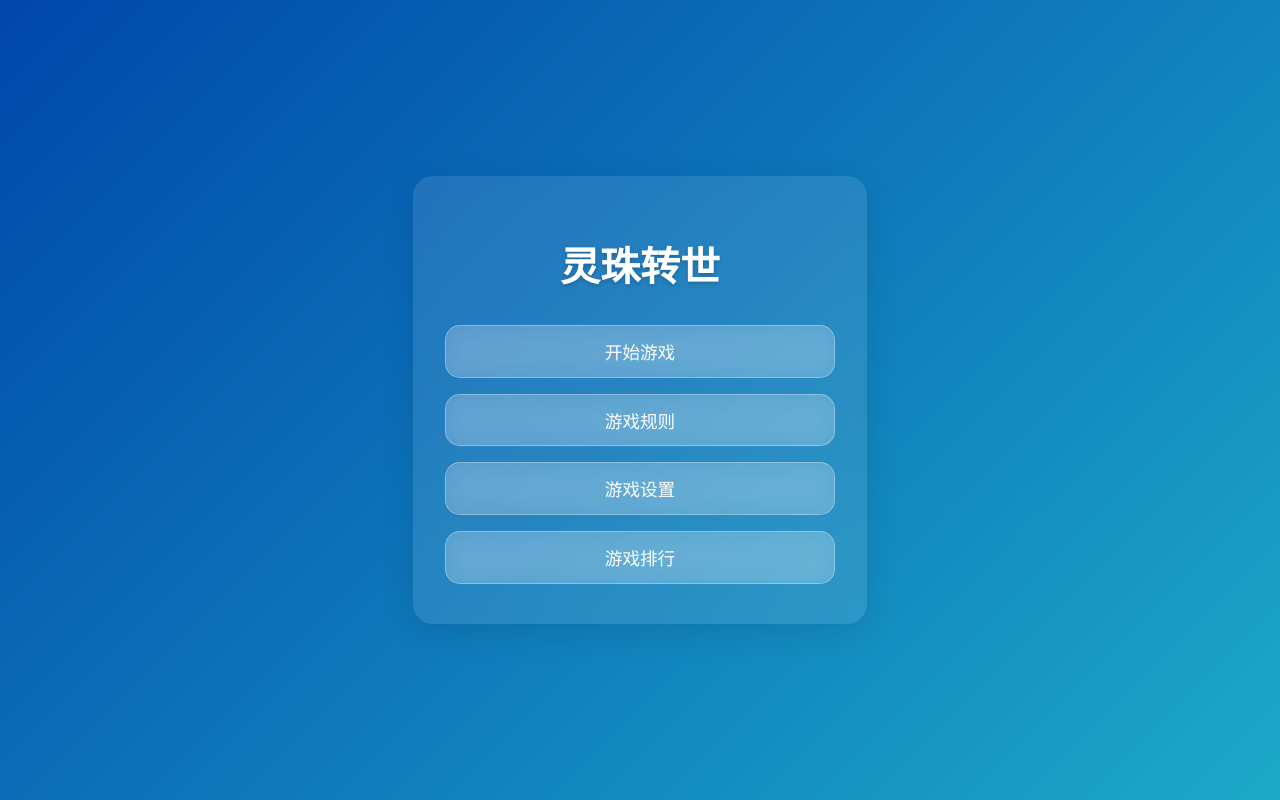
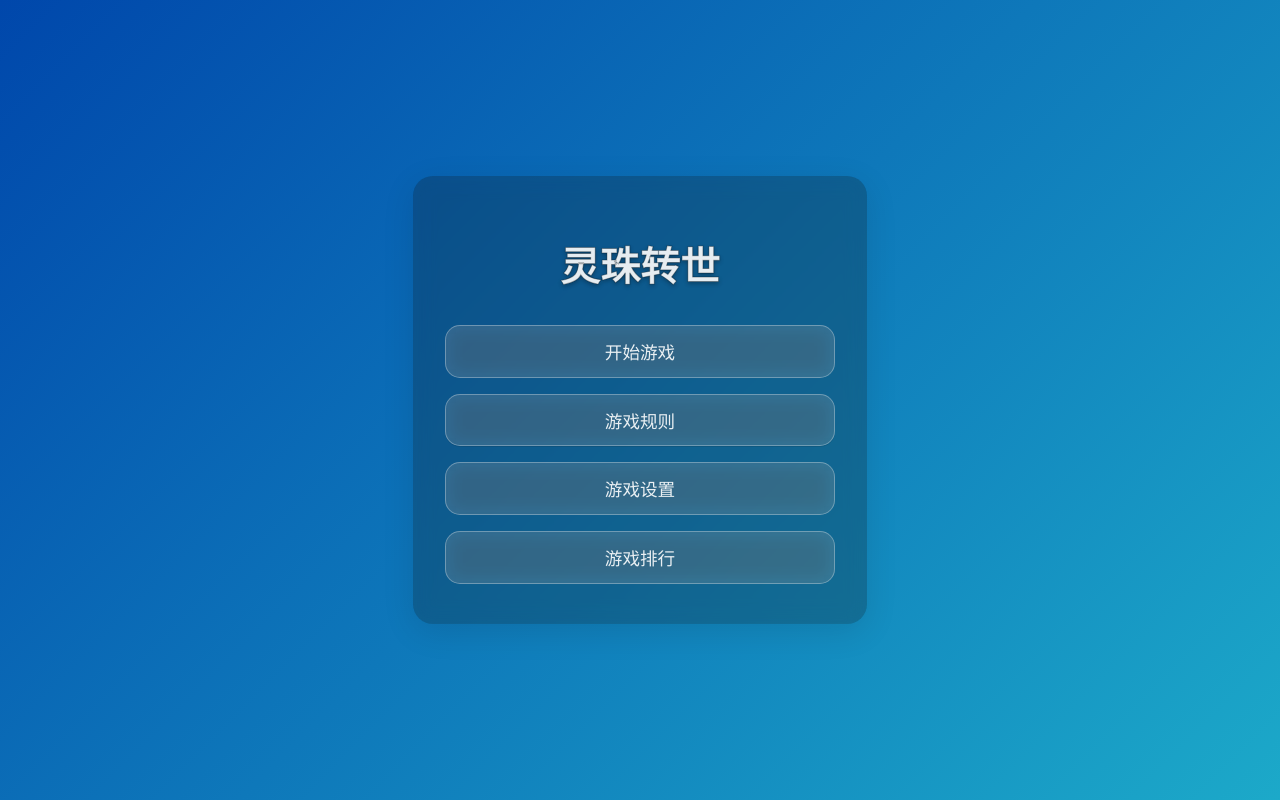
Before and after one commit to kooglz/-, a plain HTML site: page index.html in a window 1280 px wide. Drawn offline with Linux system fonts and the light colour scheme.

Commit message:
Add files via upload

```diff
--- a/game.css
+++ b/game.css
@@ -16,24 +16,28 @@ body {
     width: 90%;
     max-width: 390px;
     padding: 1rem;
-    background: rgba(255, 255, 255, 0.1);
-    backdrop-filter: blur(10px);
-    -webkit-backdrop-filter: blur(10px);
+    background: rgba(30, 30, 30, 0.15);
+    backdrop-filter: blur(10px) brightness(0.98);
+    -webkit-backdrop-filter: blur(10px) brightness(0.98);
     border-radius: 20px;
     box-shadow: 0 8px 32px rgba(0, 0, 0, 0.1);
     margin: 0.5rem;
     display: flex;
     flex-direction: column;
     align-items: center;
+    position: relative;
 }
 
 /* 标题样式 */
 h1 {
-    color: white;
+    color: rgba(255, 255, 255, 0.9);
     text-align: center;
     font-size: clamp(1.8rem, 5vw, 2.5rem);
     margin-bottom: 1.5rem;
-    text-shadow: 0 2px 4px rgba(0, 0, 0, 0.2);
+    text-shadow: 0 2px 4px rgba(0, 0, 0, 0.3);
+    position: relative;
+    z-index: 1;
+    -webkit-text-stroke: 1px rgba(0, 0, 0, 0.3);
 }
 
 /* 按钮样式 */
@@ -42,8 +46,8 @@ h1 {
     padding: 0.8rem;
     margin: 0.5rem 0;
     font-size: clamp(1rem, 3vw, 1.1rem);
-    color: white;
-    background: rgba(255, 255, 255, 0.2);
+    color: rgba(255, 255, 255, 0.9);
+    background: rgba(255, 255, 255, 0.15);
     backdrop-filter: blur(10px);
     -webkit-backdrop-filter: blur(10px);
     border: 1px solid rgba(255, 255, 255, 0.3);
@@ -51,6 +55,8 @@ h1 {
     cursor: pointer;
     transition: all 0.3s ease;
     -webkit-tap-highlight-color: transparent;
+    position: relative;
+    z-index: 1;
 }
 
 .menu-button:active {
@@ -364,6 +370,18 @@ h1 {
 
 /* 适配深色模式 */
 @media (prefers-color-scheme: dark) {
+    .container, .game-container {
+        background: rgba(0, 0, 0, 0.3);
+    }
+
+    h1 {
+        color: rgba(255, 255, 255, 0.95);
+    }
+
+    .menu-button {
+        background: rgba(255, 255, 255, 0.1);
+    }
+
     .game-over {
         background: rgba(44, 62, 80, 0.95);
     }
@@ -375,6 +393,26 @@ h1 {
     .game-over p {
         color: #bdc3c7;
     }
+}
+
+/* 针对Safari的模糊优化 */
+@supports (-webkit-backdrop-filter: blur(10px)) {
+    .container, .game-container {
+        -webkit-backdrop-filter: blur(10px) saturate(180%);
+    }
+}
+
+/* 容器降级方案 */
+.container::before, .game-container::before {
+    content: '';
+    position: absolute;
+    top: 0;
+    left: 0;
+    right: 0;
+    bottom: 0;
+    background: rgba(0, 0, 0, 0.1);
+    z-index: -1;
+    border-radius: 20px;
 }
 
 /* 珠子移动动画增强 */
```
